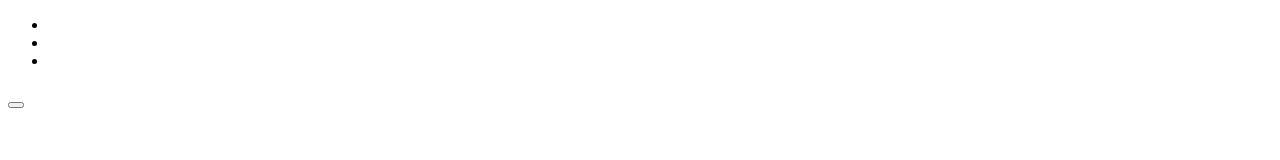
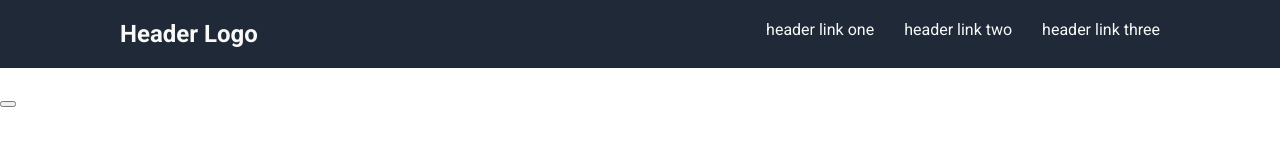
Before and after one commit to Yoletz/landing-page, a plain HTML site: page index.html in a window 1280 px wide. Drawn offline with Linux system fonts and the light colour scheme.

Commit message:
Edit upper portion of header of index.html

```diff
--- a/index.html
+++ b/index.html
@@ -6,16 +6,18 @@
     <meta http-equiv="X-UA-Compatible" content="IE=edge">
     <meta name="viewport" content="width=device-width, initial-scale=1.0">
     <title>Awesome Website</title>
+    <link rel="stylesheet" type="text/css" href="style.css">
+    <link rel='stylesheet' type='text/css' href='http://fonts.googleapis.com/css?family=Roboto:400,100,100italic,300,300italic,400italic,500,500italic,700,700italic,900italic,900'>
   </head>
 
   <body>
     <header>
       <div id="logo-and-links">
-        <div id="logo"></div>
+        <div id="logo">Header Logo</div>
         <ul id="links">
-          <li></li>
-          <li></li>
-          <li></li>
+          <li>header link one</li>
+          <li>header link two</li>
+          <li>header link three</li>
         </ul>
       </div>
 
--- a/style.css
+++ b/style.css
@@ -0,0 +1,44 @@
+
+body {
+  font-family: roboto, sans-serif;
+  margin: 0;
+}
+
+ul {
+  margin: 0;
+  padding: 0;
+}
+
+#logo-and-links {
+  padding: 20px;
+  background-color: #1F2937;
+  color: #F9FAF8;
+  display: flex;
+  justify-content: space-between;
+}
+
+#logo {
+  font-size: 24px;
+  font-weight: bold;
+}
+
+#links {
+  list-style-type: none;
+  display: flex;
+  gap: 30px;
+}
+
+
+
+
+
+
+
+
+
+
+
+#logo-and-links {
+  padding-right: 120px;
+  padding-left: 120px;
+}
```
